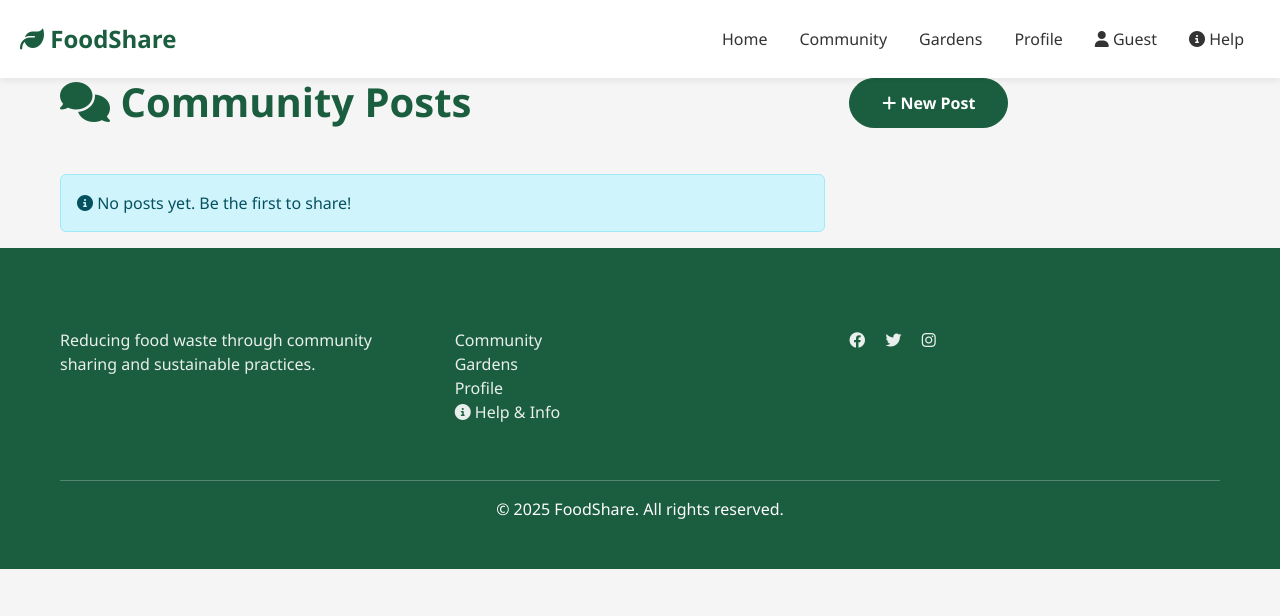
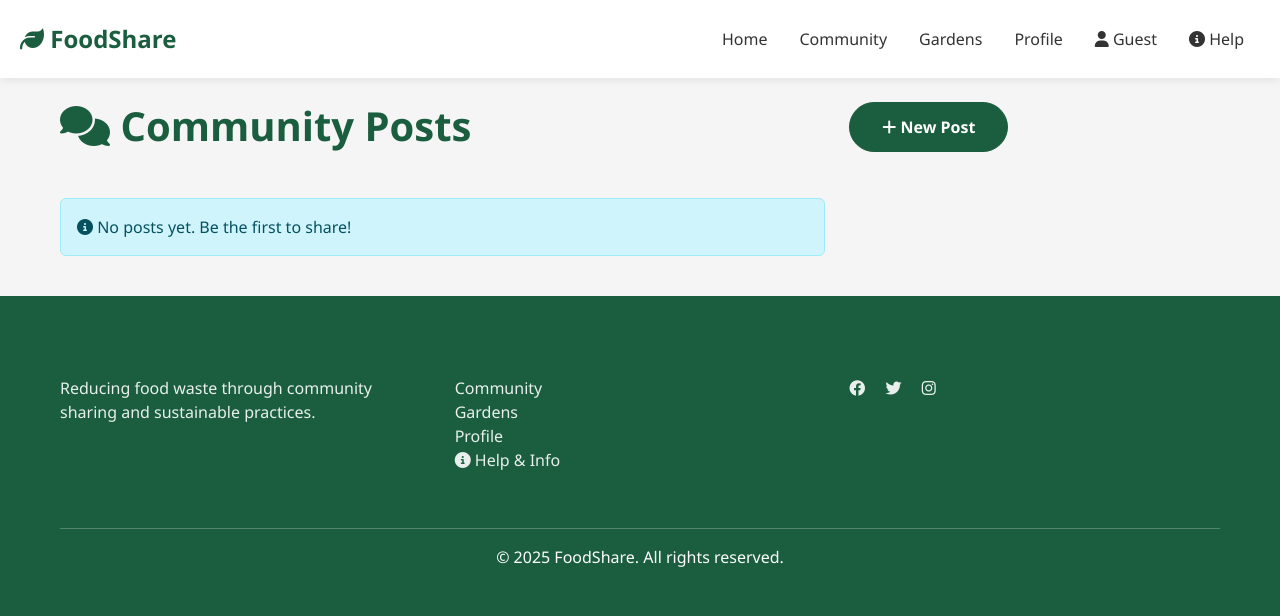
Before and after one commit to lginn26/cpsc4140-PlotToPlate, a Flask app: page /community in a window 1280 px wide. Shown: the top 616 px of the page. Run offline with Flask 3, Linux system fonts and the light colour scheme; some libraries are stand-ins or nearby versions.

Commit message:
Fix community posts page spacing to match gardens page
- Add py-4 padding to community page container
- Ensure consistent top spacing between Community Posts and Gardens pages
- Maintain visual consistency across main content pages

```diff
--- a/foodshare-app/templates/community.html
+++ b/foodshare-app/templates/community.html
@@ -6,7 +6,7 @@
 {% endblock %}
 
 {% block content %}
-<div class="container">
+<div class="container py-4">
     <div class="row mb-4">
         <div class="col-lg-8">
             <h1 class="mb-4">
```
